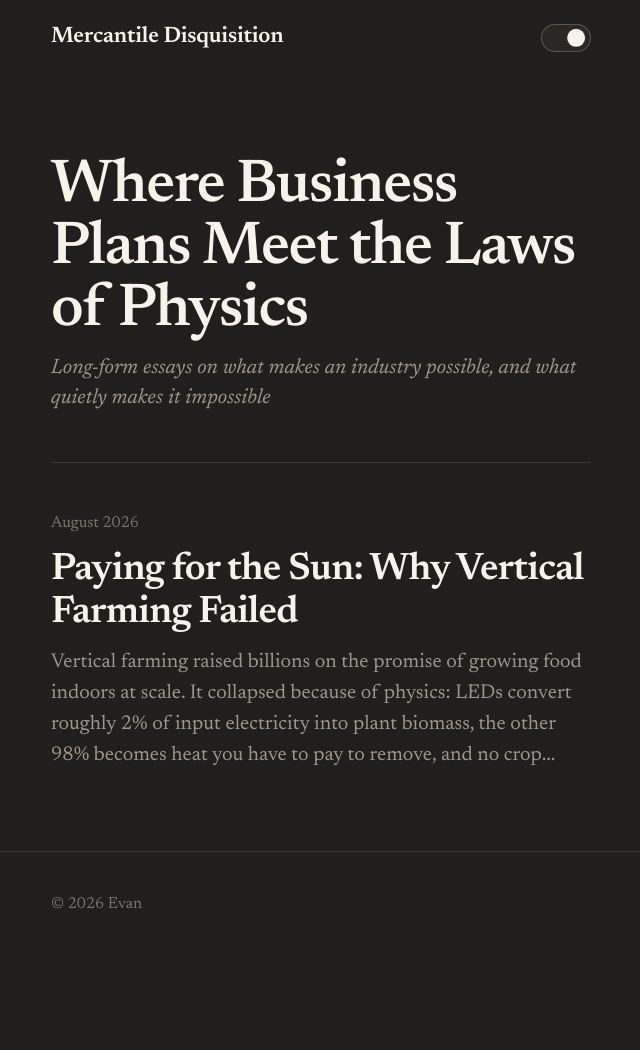
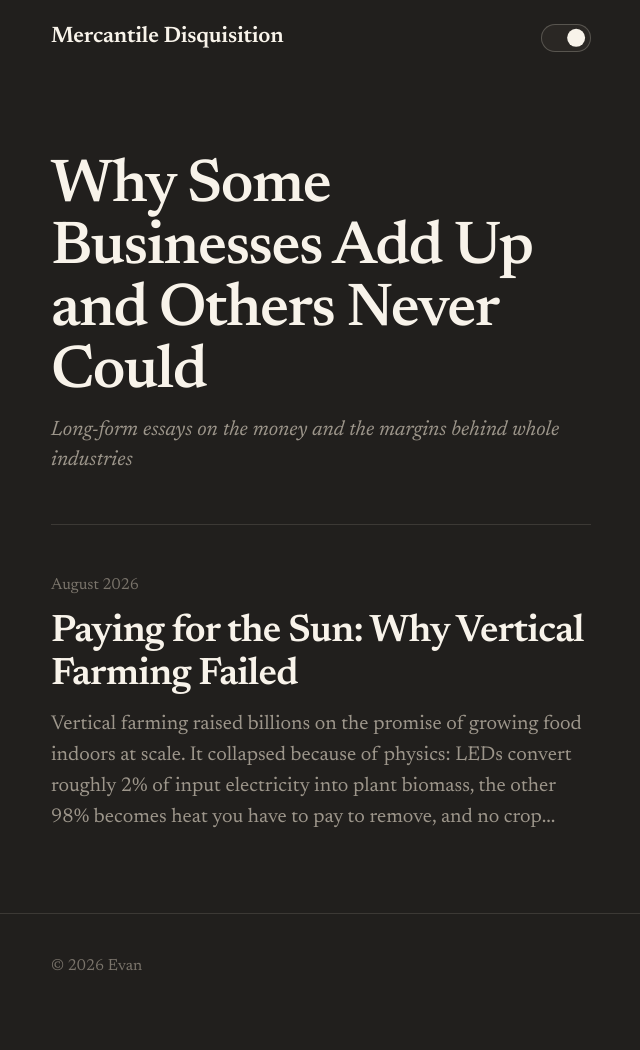
Before and after one commit to RighteousHundred/blog, a Jekyll site: the page built from index.md, in a window 1280 px wide. Shown: the whole page, without its empty margins (319-959 px from the left). Built offline with Jekyll 4.4.1, drawn with Linux system fonts in a browser that asks for light colours; before the commit the page ends 988 px from its top, so only the background shows below that.

Commit message:
copy: drop physics from the homepage heading
The heading now reads "Why Some Businesses Add Up and Others Never
Could", keeping the economics and viability sense without invoking
physics. The tagline follows suit: the money and the margins behind whole
industries.

```diff
--- a/_config.yml
+++ b/_config.yml
@@ -5,8 +5,8 @@ title: "Mercantile Disquisition"
 
 # The homepage <h1>. Deliberately not the site title: the masthead already
 # carries the name, so the heading says what the writing is about instead.
-masthead_heading: "Where Business Plans Meet the Laws of Physics"
-tagline: "Long-form essays on what makes an industry possible, and what quietly makes it impossible"
+masthead_heading: "Why Some Businesses Add Up and Others Never Could"
+tagline: "Long-form essays on the money and the margins behind whole industries"
 description: >-
   Deep-dive, research-driven essays on the economics of physical systems:
   energy, agriculture, logistics, and the industries that quietly run on
```
